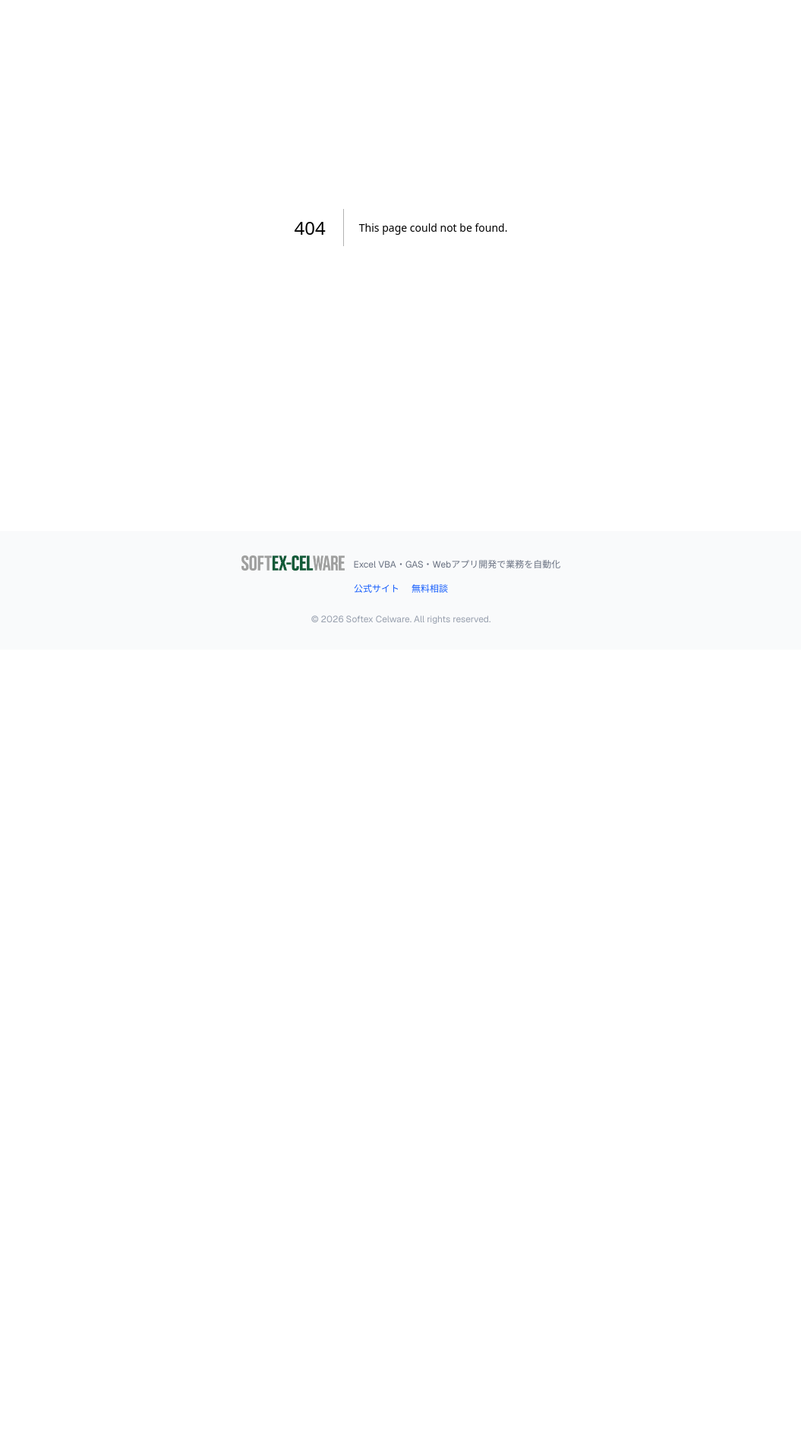
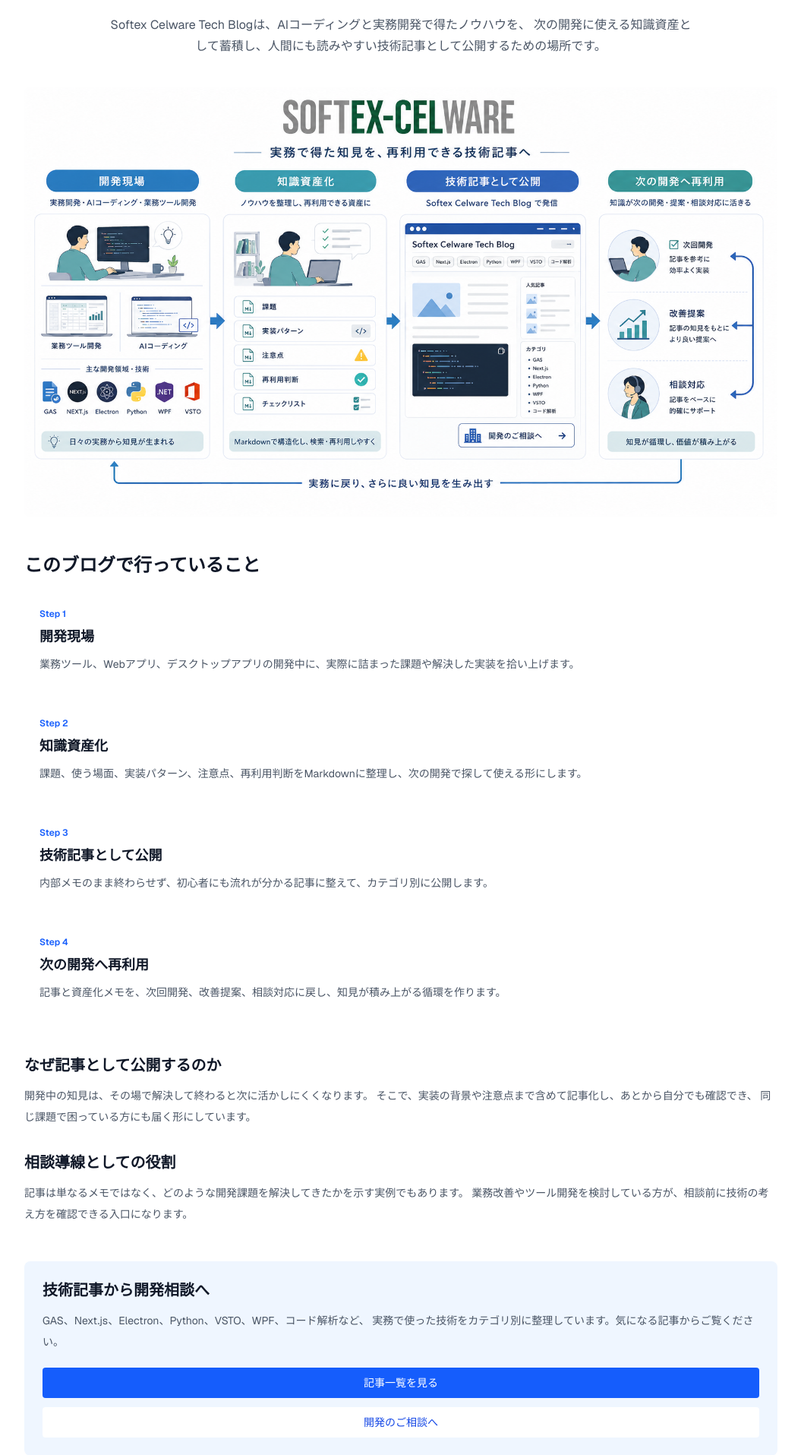
Before and after one commit to YujiFukami/SoftexCelwareTechBlog, a Next.js app: page /knowledge-flow in a window 1280 px wide. Before the commit this address had no page. Shown: the part 165-2080 px from the top of the page at 76% size, without its empty margins (112-1167 px from the left). Before the commit the page ends 1020 px from the top, so only its background shows below. Built offline with nearby package versions, Linux system fonts and the light colour scheme.

Commit message:
Add knowledge flow page

```diff
--- /dev/null
+++ b/src/app/knowledge-flow/page.tsx
@@ -0,0 +1,125 @@
+import type { Metadata } from "next";
+import Image from "next/image";
+import Link from "next/link";
+
+export const metadata: Metadata = {
+  title: "知識資産化の仕組み",
+  description:
+    "Softex Celware Tech Blogが、実務開発とAIコーディングで得た知見を開発資産として整理し、技術記事として公開する流れを紹介します。",
+};
+
+const steps = [
+  {
+    title: "開発現場",
+    body: "業務ツール、Webアプリ、デスクトップアプリの開発中に、実際に詰まった課題や解決した実装を拾い上げます。",
+  },
+  {
+    title: "知識資産化",
+    body: "課題、使う場面、実装パターン、注意点、再利用判断をMarkdownに整理し、次の開発で探して使える形にします。",
+  },
+  {
+    title: "技術記事として公開",
+    body: "内部メモのまま終わらせず、初心者にも流れが分かる記事に整えて、カテゴリ別に公開します。",
+  },
+  {
+    title: "次の開発へ再利用",
+    body: "記事と資産化メモを、次回開発、改善提案、相談対応に戻し、知見が積み上がる循環を作ります。",
+  },
+];
+
+export default function KnowledgeFlowPage() {
+  return (
+    <div className="mx-auto max-w-5xl px-4 py-10">
+      <header className="mx-auto max-w-3xl text-center mb-10">
+        <p className="text-sm font-medium text-blue-600 mb-2">
+          About This Tech Blog
+        </p>
+        <h1 className="text-3xl md:text-4xl font-bold text-gray-900 mb-4">
+          実務で得た知見を、再利用できる技術記事へ
+        </h1>
+        <p className="text-base leading-7 text-gray-600">
+          Softex Celware Tech Blogは、AIコーディングと実務開発で得たノウハウを、
+          次の開発に使える知識資産として蓄積し、人間にも読みやすい技術記事として公開するための場所です。
+        </p>
+      </header>
+
+      <section className="mb-12">
+        <Image
+          src="/knowledge-flow.png"
+          alt="Softex Celware Tech Blogの知識資産化と記事公開の流れ"
+          width={1792}
+          height={1024}
+          priority
+          className="w-full rounded-lg border border-gray-200 shadow-sm"
+        />
+      </section>
+
+      <section className="mb-12">
+        <h2 className="text-2xl font-bold text-gray-900 mb-5">
+          このブログで行っていること
+        </h2>
+        <div className="grid gap-4 md:grid-cols-2">
+          {steps.map((step, index) => (
+            <article key={step.title} className="border border-gray-200 rounded-lg p-5">
+              <div className="text-xs font-semibold text-blue-600 mb-2">
+                Step {index + 1}
+              </div>
+              <h3 className="text-lg font-semibold text-gray-900 mb-2">
+                {step.title}
+              </h3>
+              <p className="text-sm leading-7 text-gray-600">{step.body}</p>
+            </article>
+          ))}
+        </div>
+      </section>
+
+      <section className="grid gap-8 md:grid-cols-2 mb-12">
+        <div>
+          <h2 className="text-xl font-bold text-gray-900 mb-3">
+            なぜ記事として公開するのか
+          </h2>
+          <p className="text-sm leading-7 text-gray-600">
+            開発中の知見は、その場で解決して終わると次に活かしにくくなります。
+            そこで、実装の背景や注意点まで含めて記事化し、あとから自分でも確認でき、
+            同じ課題で困っている方にも届く形にしています。
+          </p>
+        </div>
+        <div>
+          <h2 className="text-xl font-bold text-gray-900 mb-3">
+            相談導線としての役割
+          </h2>
+          <p className="text-sm leading-7 text-gray-600">
+            記事は単なるメモではなく、どのような開発課題を解決してきたかを示す実例でもあります。
+            業務改善やツール開発を検討している方が、相談前に技術の考え方を確認できる入口になります。
+          </p>
+        </div>
+      </section>
+
+      <section className="bg-blue-50 border border-blue-100 rounded-lg p-6 md:p-8">
+        <h2 className="text-xl font-bold text-gray-900 mb-3">
+          技術記事から開発相談へ
+        </h2>
+        <p className="text-sm leading-7 text-gray-600 mb-5">
+          GAS、Next.js、Electron、Python、VSTO、WPF、コード解析など、
+          実務で使った技術をカテゴリ別に整理しています。気になる記事からご覧ください。
+        </p>
+        <div className="flex flex-col sm:flex-row gap-3">
+          <Link
+            href="/articles"
+            className="inline-flex justify-center rounded bg-blue-600 px-5 py-2.5 text-sm font-medium text-white hover:bg-blue-700 transition-colors"
+          >
+            記事一覧を見る
+          </Link>
+          <a
+            href="https://www.softex-celware.com/"
+            target="_blank"
+            rel="noopener noreferrer"
+            className="inline-flex justify-center rounded border border-blue-200 bg-white px-5 py-2.5 text-sm font-medium text-blue-700 hover:bg-blue-50 transition-colors"
+          >
+            開発のご相談へ
+          </a>
+        </div>
+      </section>
+    </div>
+  );
+}
--- a/src/app/page.tsx
+++ b/src/app/page.tsx
@@ -1,5 +1,6 @@
 import { getAllArticles, categoryLabels, getCategories } from "@/lib/articles";
 import ArticleCard from "@/components/ArticleCard";
+import Image from "next/image";
 import Link from "next/link";
 
 export default function HomePage() {
@@ -14,10 +15,25 @@
           Softex Celware Tech Blog
         </h1>
         <p className="text-base text-gray-600 max-w-2xl mx-auto">
-          実務で培った開発テクニックを、コピペで使えるコード付きで解説。
+          実務開発とAIコーディングで得た知見を、再利用できる開発資産として整理し、
+          技術記事として公開しています。
           <br className="hidden md:block" />
-          Excel VBA・GAS・Next.js の実践的なノウハウを発信しています。
+          GAS・Next.js・Electron・Python・WPF・VSTOなどの実践ノウハウを発信しています。
         </p>
+        <div className="mt-6 flex flex-col sm:flex-row justify-center gap-3">
+          <Link
+            href="/articles"
+            className="inline-flex justify-center rounded bg-blue-600 px-5 py-2.5 text-sm font-medium text-white hover:bg-blue-700 transition-colors"
+          >
+            記事を読む
+          </Link>
+          <Link
+            href="/knowledge-flow"
+            className="inline-flex justify-center rounded border border-blue-200 px-5 py-2.5 text-sm font-medium text-blue-700 hover:bg-blue-50 transition-colors"
+          >
+            知識資産化の仕組みを見る
+          </Link>
+        </div>
       </section>
 
       {/* Category Links */}
@@ -32,6 +48,40 @@
               {categoryLabels[cat] || cat}
             </Link>
           ))}
+        </div>
+      </section>
+
+      {/* Knowledge Flow */}
+      <section className="mb-12 border-y border-gray-200 py-10">
+        <div className="grid gap-8 lg:grid-cols-[1fr_1.2fr] lg:items-center">
+          <div>
+            <p className="text-sm font-medium text-blue-600 mb-2">
+              開発ノウハウを次へ残す仕組み
+            </p>
+            <h2 className="text-2xl font-bold text-gray-900 mb-4">
+              実務で得た知見を、再利用できる技術記事へ
+            </h2>
+            <p className="text-sm leading-7 text-gray-600 mb-5">
+              このブログでは、開発中に見つかった課題、実装パターン、注意点、
+              再利用判断をMarkdownで整理し、AI開発でも人間の確認でも使いやすい形に残します。
+              その一部を、初めて読む方にも分かる技術記事として公開しています。
+            </p>
+            <Link
+              href="/knowledge-flow"
+              className="inline-flex text-sm font-medium text-blue-600 hover:text-blue-700"
+            >
+              このブログの作り方を見る &rarr;
+            </Link>
+          </div>
+          <Link href="/knowledge-flow" className="block group">
+            <Image
+              src="/knowledge-flow.png"
+              alt="開発現場から知識資産化、技術記事公開、次の開発への再利用までの流れ"
+              width={1792}
+              height={1024}
+              className="w-full rounded-lg border border-gray-200 shadow-sm transition-shadow group-hover:shadow-md"
+            />
+          </Link>
         </div>
       </section>
 
--- a/src/app/sitemap.ts
+++ b/src/app/sitemap.ts
@@ -26,6 +26,12 @@
       changeFrequency: "monthly",
       priority: 0.5,
     },
+    {
+      url: `${BASE_URL}/knowledge-flow`,
+      lastModified: new Date(),
+      changeFrequency: "monthly",
+      priority: 0.7,
+    },
   ];
 
   const categoryPages: MetadataRoute.Sitemap = categories.map((category) => ({
--- a/src/components/Footer.tsx
+++ b/src/components/Footer.tsx
@@ -1,4 +1,5 @@
 import Image from "next/image";
+import Link from "next/link";
 
 export default function Footer() {
   return (
@@ -18,6 +19,12 @@
             </p>
           </div>
           <div className="flex items-center gap-4">
+            <Link
+              href="/knowledge-flow"
+              className="text-xs text-blue-600 hover:text-blue-700 transition-colors"
+            >
+              知識資産化
+            </Link>
             <a
               href="https://www.softex-celware.com/"
               target="_blank"
--- a/src/components/Header.tsx
+++ b/src/components/Header.tsx
@@ -30,6 +30,12 @@
             className="text-sm text-gray-600 hover:text-blue-600 transition-colors"
           >
             記事一覧
+          </Link>
+          <Link
+            href="/knowledge-flow"
+            className="text-sm text-gray-600 hover:text-blue-600 transition-colors"
+          >
+            知識資産化
           </Link>
           <Link
             href="/about"
@@ -95,6 +101,13 @@
           >
             About
           </Link>
+          <Link
+            href="/knowledge-flow"
+            className="block text-sm text-gray-600 hover:text-blue-600"
+            onClick={() => setMenuOpen(false)}
+          >
+            知識資産化
+          </Link>
           <a
             href="https://www.softex-celware.com/"
             target="_blank"
```
Also changed, not shown: public/knowledge-flow.png (added), 1 other file (tests, documents, lock files or other folders).
